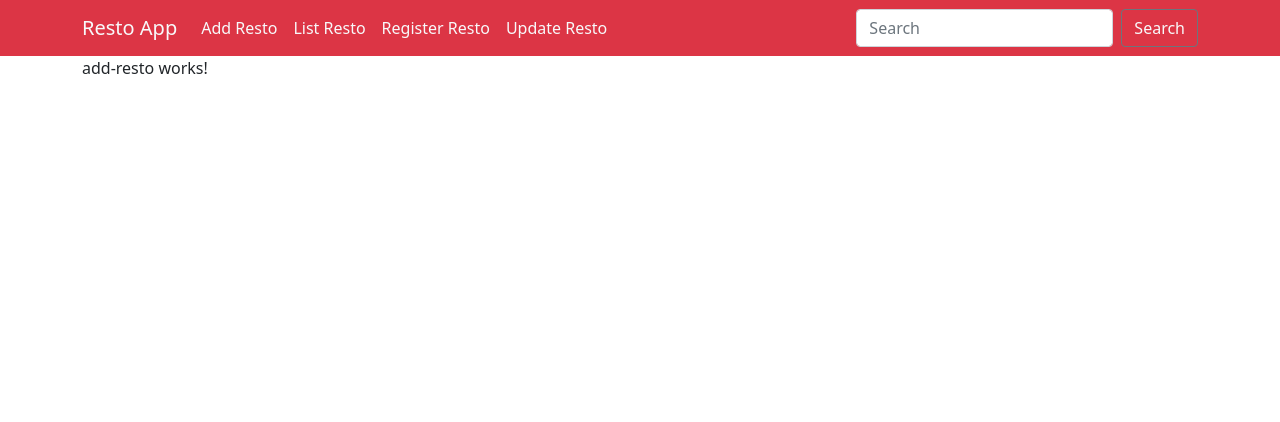
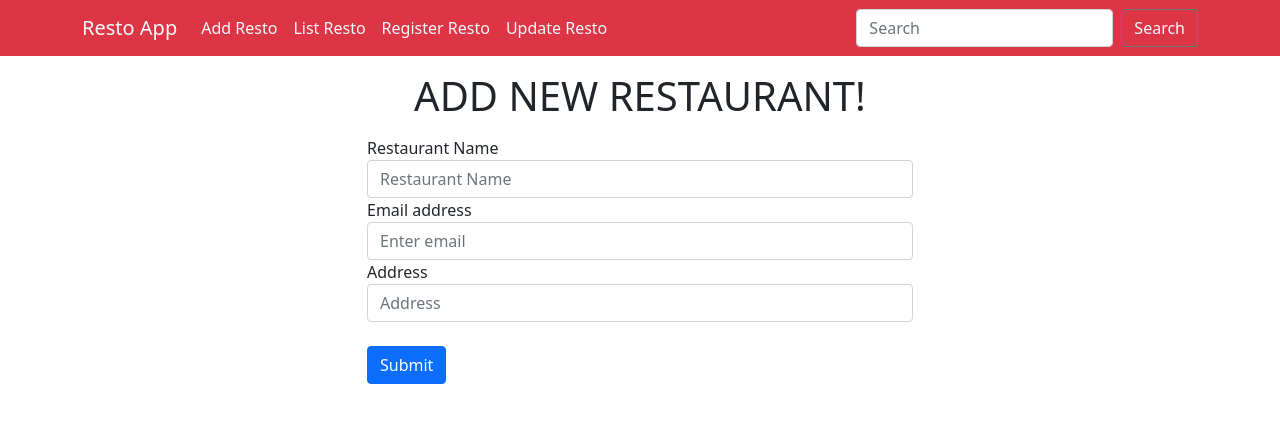
Before and after one commit to Lindos-Mahadi/Angular-First-Crud, an Angular app: page /add in a window 1280 px wide. Shown: the top 422 px of the page. Built offline with nearby package versions, Linux system fonts and the light colour scheme.

Commit message:
Form ready for Adding Data

```diff
--- a/src/app/header/add-resto/add-resto.component.html
+++ b/src/app/header/add-resto/add-resto.component.html
@@ -1 +1,23 @@
-<p>add-resto works!</p>
+<h1 class="text-center text-uppercase my-3">add new restaurant!</h1>
+<div class="row">
+    <div class="col-md-3"></div>
+    <div class="col-md-6">
+        <form>
+            <div class="form-group">
+                <label for="exampleInputEmail1">Restaurant Name</label>
+                <input type="text" class="form-control" formControlName="name" placeholder="Restaurant Name" />
+            </div>
+            <div class="form-group">
+                <label for="exampleInputEmail2">Email address</label>
+                <input type="email" class="form-control" formControlName="email" placeholder="Enter email" />
+            </div>
+            <div class="form-group">
+                <label for="exampleInputPassword3">Address </label>
+                <input type="text" class="form-control" formControlName="address" placeholder="Address" />
+            </div>
+            <br />
+            <button type="submit" class="btn btn-primary">Submit</button>
+        </form>
+    </div>
+    <div class="col-md-3"></div>
+</div>
--- a/src/app/resto.service.ts
+++ b/src/app/resto.service.ts
@@ -14,4 +14,5 @@ export class RestoService {
     // console.log('Get Data');
     return this.http.get(this.url);
   }
+
 }
```
